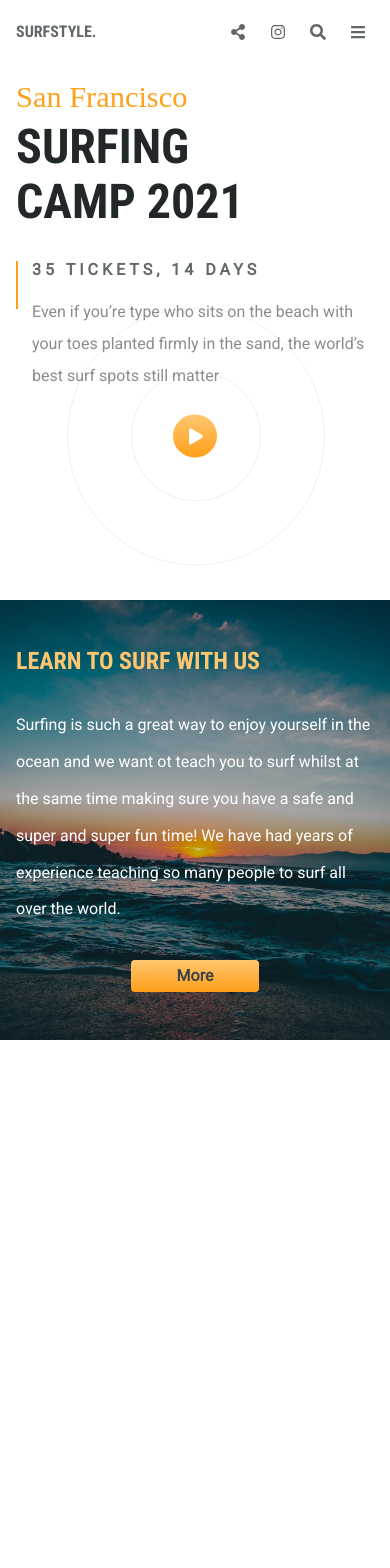
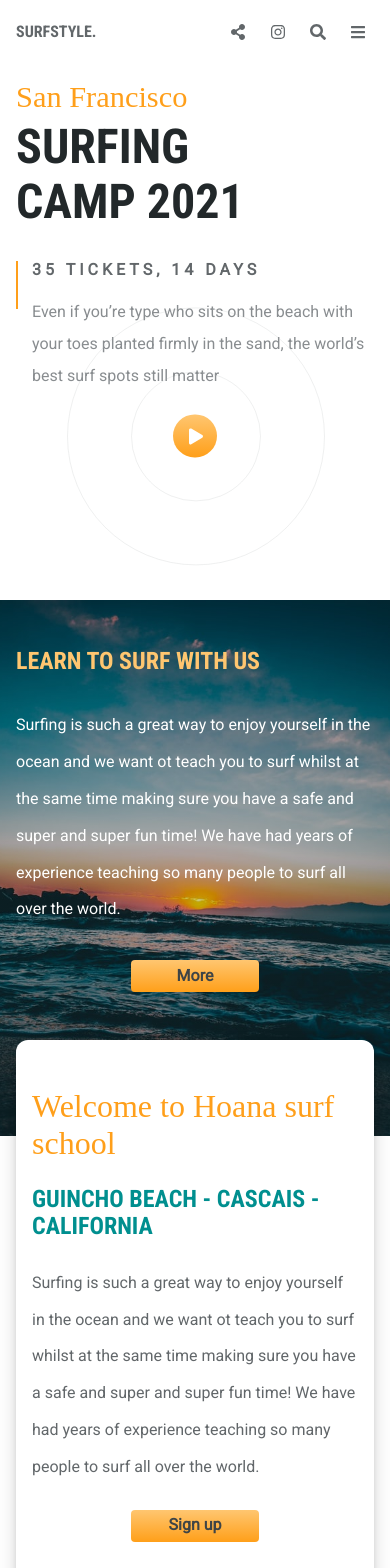
Before and after one commit to kepler003/surfstyle, a React app: page / in a window 390 px wide. Shown: the top 1568 px of the page. Before the commit the page ends 1040 px from the top, so only its background shows below. Built offline with nearby package versions, Linux system fonts and the light colour scheme; a web font is replaced by a local one.

Commit message:
Organisms -> Places -> Create component for mobile

```diff
--- a/src/components/organisms/Learn.js
+++ b/src/components/organisms/Learn.js
@@ -4,7 +4,7 @@ import Button from 'atoms/Button';
 export default () => {
   return (
     <article className="learn">
-      <h2 className="learn__heading">LEARN TO SURF <br className="learn__line-break" /> WITH US</h2>
+      <h2 className="learn__heading">LEARN TO SURF WITH US</h2>
       <p className="learn__info">Surfing is such a great way to enjoy yourself in the ocean and we want ot teach you to surf whilst at the same time making sure you have a safe and super and super fun time! We have had years of experience teaching so many people to surf all over the world.</p>
       <Button className="learn__btn--more" bgColor="primary" shape="wide" bold>More</Button>
     </article>
--- /dev/null
+++ b/src/components/organisms/Places.js
@@ -0,0 +1,11 @@
+import React from 'react';
+import Button from 'atoms/Button';
+
+export default () => (
+  <article className="places">
+    <p className="places__subheading">Welcome to Hoana surf school</p>
+    <h2 className="places__heading">GUINCHO BEACH - CASCAIS - CALIFORNIA</h2>
+    <p className="places__info">Surfing is such a great way to enjoy yourself in the ocean and we want ot teach you to surf whilst at the same time making sure you have a safe and super and super fun time! We have had years of experience teaching so many people to surf all over the world.</p>
+    <Button className="places__btn" bgColor="primary" shape="wide" bold>Sign up</Button>
+  </article>
+);
--- a/src/components/organisms/organisms.js
+++ b/src/components/organisms/organisms.js
@@ -1,5 +1,6 @@
 import Header from './Header';
 import Welcome from './Welcome';
 import Learn from './Learn';
+import Places from './Places';
 
-export { Header, Welcome, Learn };
+export { Header, Welcome, Learn, Places };
--- a/src/components/pages/Home.js
+++ b/src/components/pages/Home.js
@@ -1,5 +1,5 @@
 import React from 'react';
-import { Header, Welcome, Learn } from 'organisms/organisms';
+import { Header, Welcome, Learn, Places } from 'organisms/organisms';
 
 export default () => (
   <>
@@ -7,6 +7,7 @@ export default () => (
     <main className="main">
       <Welcome />
       <Learn />
+      <Places />
     </main>
   </>
 );
--- a/src/styles/_learn.scss
+++ b/src/styles/_learn.scss
@@ -2,7 +2,7 @@
 .learn {
   @include flex;
   width: 100%;
-  padding: $size-7 $padding-xs;
+  padding: $size-7 $padding-xs calc(#{$size-7 + $size-9}) $padding-xs;
   background-color: $gray-3;
   background: linear-gradient(to right, $learn-background-color, $learn-background-color),
               url("../images/sunset-sm.jpg");
@@ -20,8 +20,6 @@
   &__info {
     @include separated-lines;
   }
-
-  &__line-break { display: none; }
 
   &__btn--more {
     margin: $size-6 auto 0 auto;
@@ -64,9 +62,5 @@
     &__heading {
       @include heading("h1");
     }
-
-    &__line-break {
-      display: inline;
-    }
   }
 }
--- /dev/null
+++ b/src/styles/_places.scss
@@ -0,0 +1,30 @@
+
+.places {
+  flex-grow: 1;
+  margin: $padding-xs;
+  margin-top: -$size-9;
+  padding: $size-7 $padding-xs;
+  background-color: $white;
+  border-radius: $radius-3;
+  box-shadow: $shadow-3;
+
+  &__subheading {
+    color: $primary;
+    font-family: $font-fancy;
+    font-size: $size-6;
+  }
+
+  &__heading {
+    margin: $size-5 0;
+    color: $secondary-4;
+    @include section-heading;
+  }
+
+  &__info {
+    @include separated-lines;
+  }
+
+  &__btn {
+    margin: $size-5 auto 0 auto;
+  }
+}
--- a/src/styles/styles.scss
+++ b/src/styles/styles.scss
@@ -9,3 +9,4 @@
 @import './main';
 @import './welcome';
 @import './learn';
+@import './places';
```
Also changed, not shown: src/images/surfboard.png (added).
